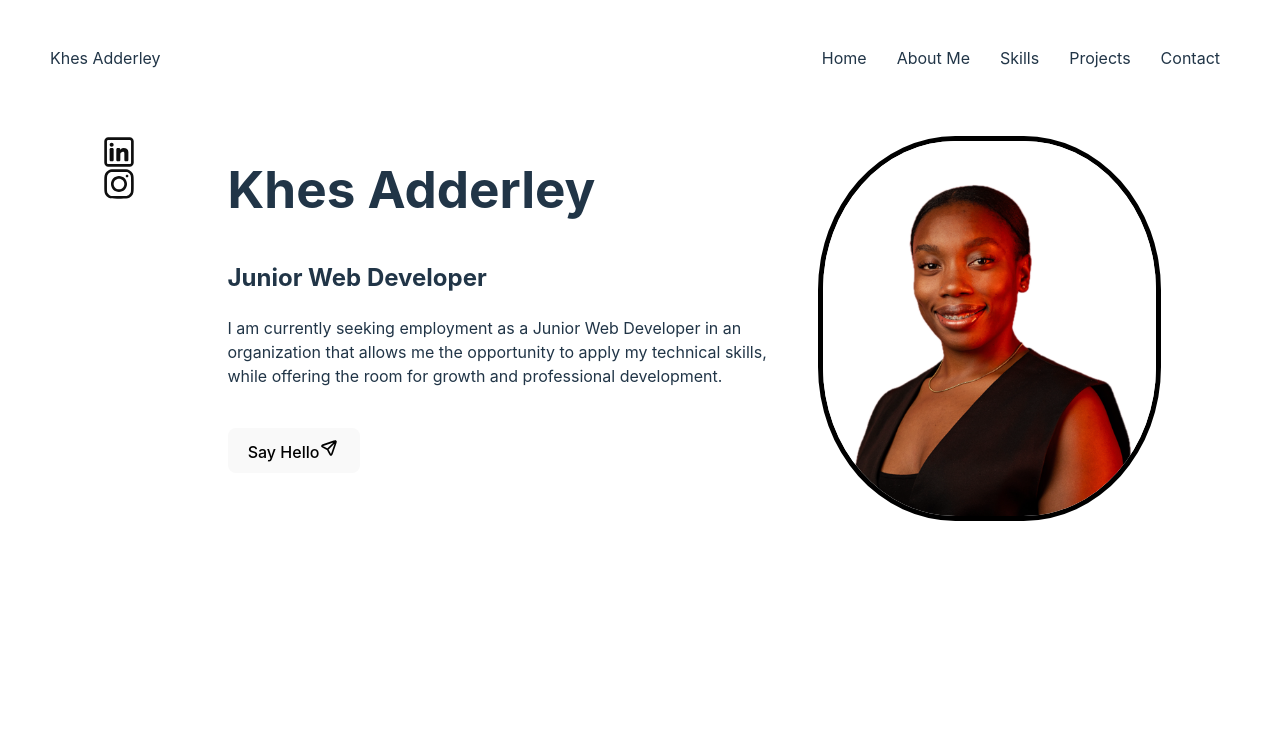
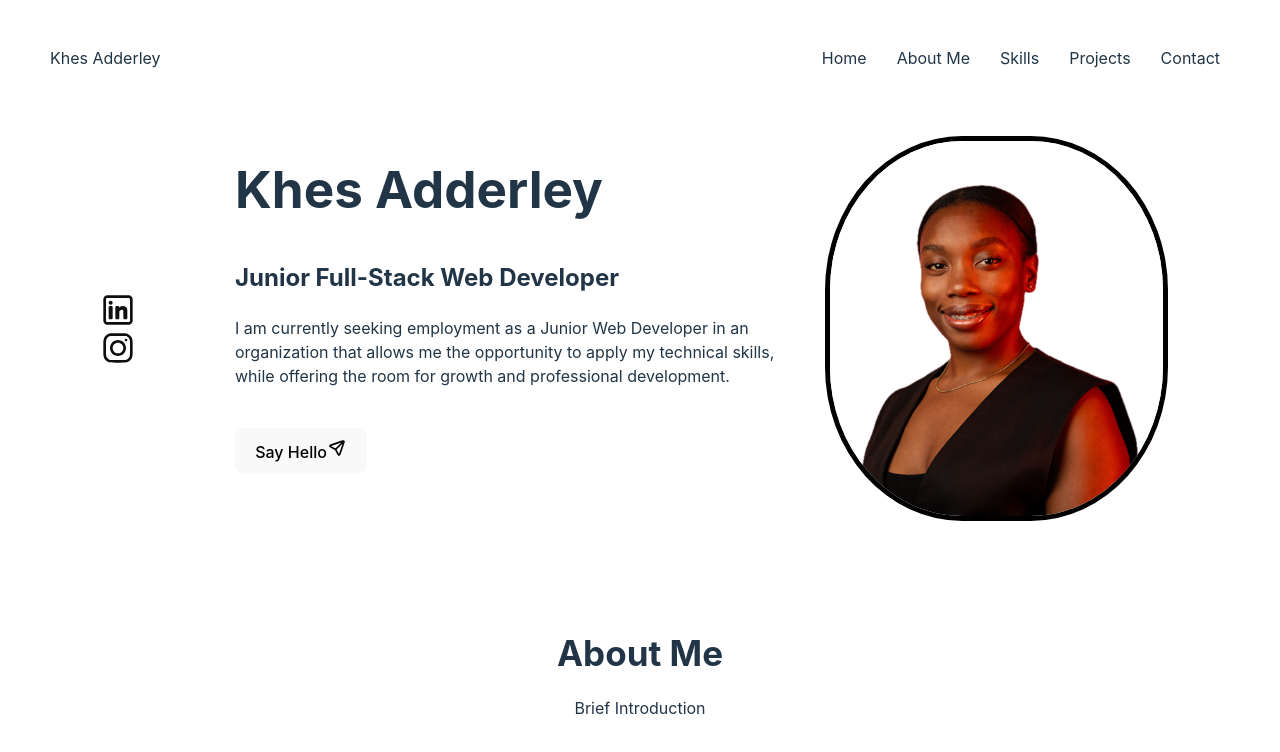
Before and after one commit to kradderley/khes-portfolio-proj, a React (Vite) app in the folder khes-portfolio/: page / in a window 1280 px wide. Shown: the top 752 px of the page. Built offline with nearby package versions, Linux system fonts and the light colour scheme.

Commit message:
about page started

```diff
--- a/khes-portfolio/src/App.jsx
+++ b/khes-portfolio/src/App.jsx
@@ -1,13 +1,14 @@
 import React from "react";
 import Menu from "./components/Menu";
 import Home from "./components/Home";
-import Pages from "./components/Pages";
+import About from "./components/About";
 
 const App = () => {
   return (
     <>
       <Menu />
-      <Pages />
+      <Home/>
+      <About/>
     </>
   );
 };
--- /dev/null
+++ b/khes-portfolio/src/components/About.jsx
@@ -0,0 +1,15 @@
+import React from "react";
+import "../css-files/About.css";
+
+const About = () => {
+  return (
+    <>
+      <div className="about-container">
+        <h2 className="about-heading">About Me</h2>
+        <p className="about-paragraph-one">Brief Introduction</p>
+      </div>
+    </>
+  );
+};
+
+export default About;
--- a/khes-portfolio/src/components/Home.jsx
+++ b/khes-portfolio/src/components/Home.jsx
@@ -1,19 +1,19 @@
 import React from "react";
-import "./Home.css";
+import "../css-files/Home.css";
 
 const Home = () => {
   return (
     <>
-      <div class="home-page">
-        <section>
-          <div class="grid-column-one">
+      <div className="home-page">
+        <section className="grid-column-one">
+          <div >
             <img
-              class="social-media-icon"
+              className="social-media-icon"
               src="../src/images/linkedin.svg"
               alt="linkedin"
             />
             <img
-              class="social-media-icon"
+              className="social-media-icon"
               src="../src/images/instagram.svg"
               alt="instagram"
             />
@@ -22,7 +22,7 @@ const Home = () => {
         <section>
           <div>
             <h1>Khes Adderley</h1>
-            <h2>Junior Web Developer</h2>
+            <h2>Junior Full-Stack Web Developer</h2>
             <p>
               I am currently seeking employment as a Junior Web Developer in an
               organization that allows me the opportunity to apply my technical
@@ -32,14 +32,14 @@ const Home = () => {
             <br />
             <button>
               Say Hello
-              <img class="send" src="../src/images/send.svg" alt="Send" />
+              <img className="send" src="../src/images/send.svg" alt="Send" />
             </button>
           </div>
         </section>
         <section>
           <div>
             <img
-              class="headshot"
+              className="headshot"
               src="../src/images/khes-resume-headshot.png"
               alt="headshot"
             />
--- a/khes-portfolio/src/components/Menu.jsx
+++ b/khes-portfolio/src/components/Menu.jsx
@@ -1,16 +1,15 @@
 import React from "react";
-import "./Menu.css";
+import "../css-files/Menu.css";
 import { NavLink, Link } from "react-router-dom";
-import styled from "styled-components";
 
 const Menu = () => {
   return (
     <>
-      <div class="menu-bar">
+      <div className="menu-bar">
         <nav>
           <p> Khes Adderley</p>
         </nav>
-        <div class="info-bar">
+        <div className="info-bar">
           <ul>
             <li>Home</li>
             <li>About Me</li>
--- a/khes-portfolio/src/components/Pages.jsx
+++ b/khes-portfolio/src/components/Pages.jsx
@@ -1,6 +1,7 @@
 import React from "react";
 import { BrowserRouter, Route, Routes } from "react-router-dom";
 import Home from "./Home";
+import About from "./About";
 
 const Pages = () => {
   return (
@@ -8,7 +9,7 @@ const Pages = () => {
       <BrowserRouter>
         <Routes>
           <Route path="/" element={<Home />} />
-          <Route />
+          <Route path="/" element={<About />} />
           <Route />
           <Route />
           <Route />
--- /dev/null
+++ b/khes-portfolio/src/css-files/About.css
@@ -0,0 +1,14 @@
+.about-container {
+  margin-top: 100px;
+  text-align: center;
+}
+
+.about-heading {
+  margin-bottom: 0px;
+  padding-bottom: 0px;
+  font-size: 35px;
+}
+
+p.about-paragragh-one {
+margin: 0px;
+}
--- a/khes-portfolio/src/components/Home.css
+++ b/khes-portfolio/src/css-files/Home.css
@@ -2,13 +2,15 @@
   margin-top: 50px;
   display: grid;
   grid-template-columns: 1fr 4fr 3fr;
-  grid-gap: 40px;
+  grid-gap: 50px;
   align-content: center;
 }
 
 .grid-column-one {
   display: flex;
   flex-direction: column;
+  justify-content: center;
+  align-items: center;
 }
 
 .social-media-icon {
```
Also changed, not shown: khes-portfolio/src/css-files/Menu.css (renamed from khes-portfolio/src/components/Menu.css).
